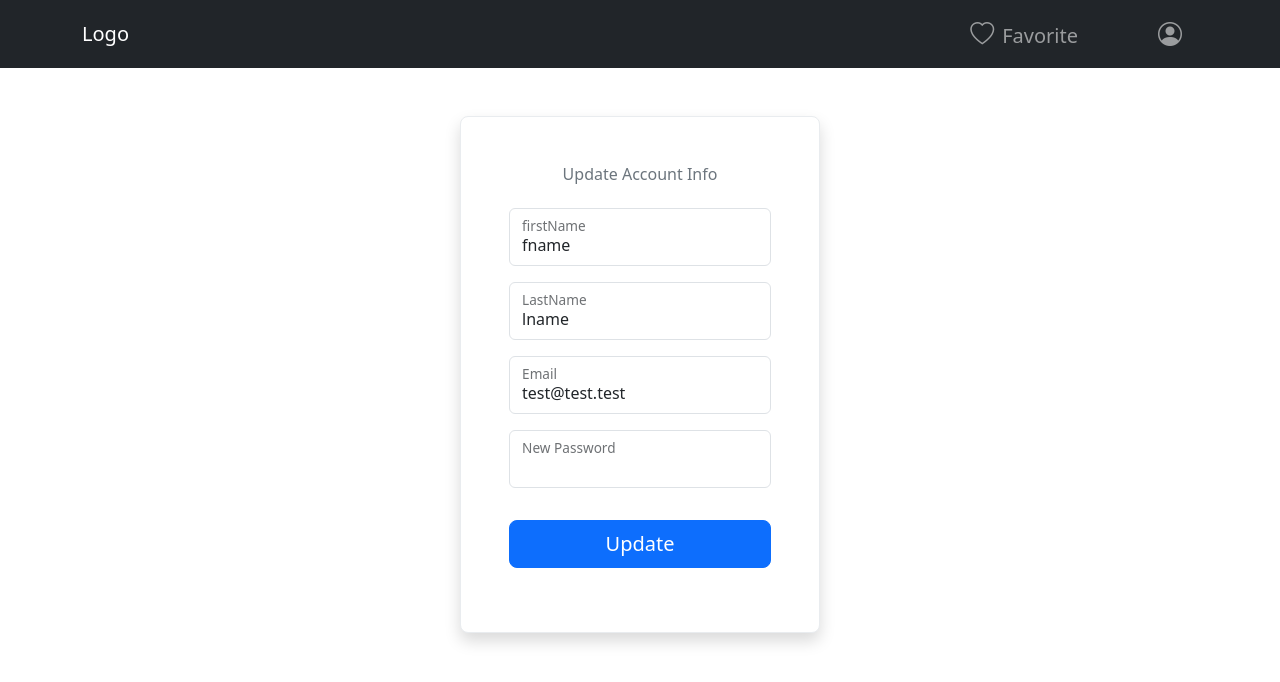
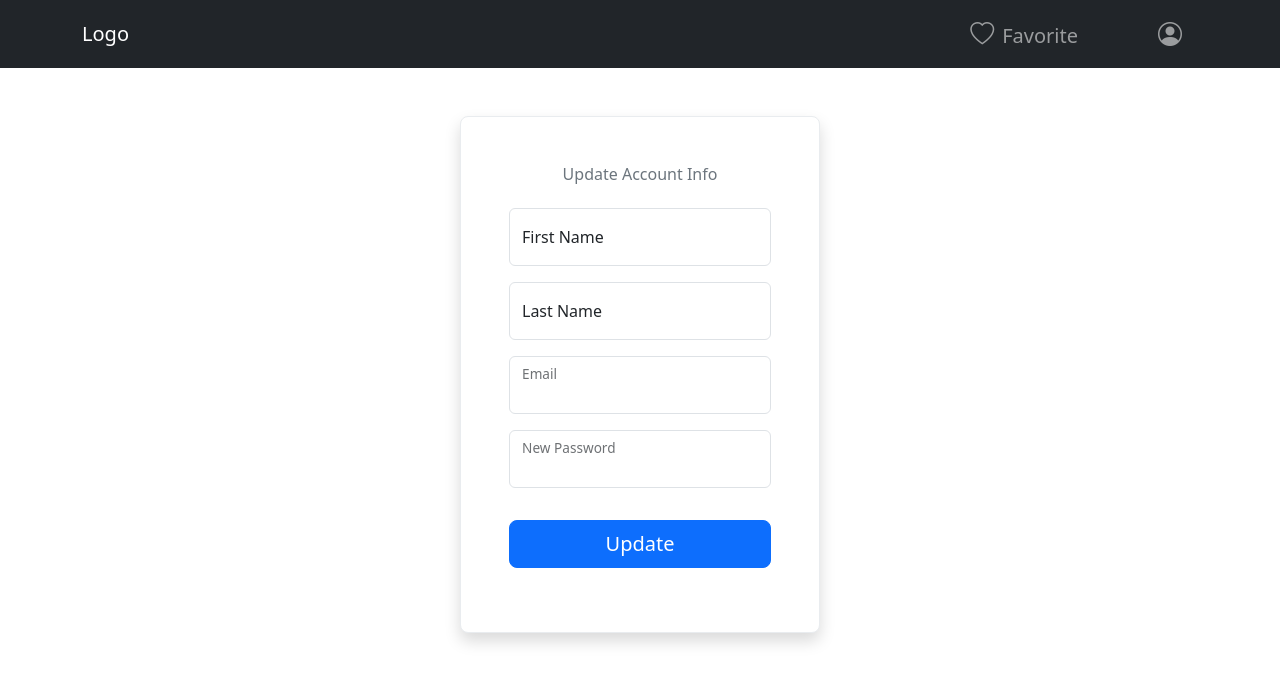
Before and after one commit to Jonathan-Clary/Project2Front-End, a React (Create React App) app in the folder front-end/: page /profile in a window 1280 px wide. Shown: the top 682 px of the page. Built offline with nearby package versions, Linux system fonts and the light colour scheme; no server answers; sample sign-in values are in the browser's storage.

Commit message:
User Profile

```diff
--- a/front-end/src/components/BookingDetails.tsx
+++ b/front-end/src/components/BookingDetails.tsx
@@ -136,7 +136,7 @@ export const BookingDetails: React.FC<BookingHistoryCardDetailsProps> = ({show,
                                         <Form.Group controlId="userReview">
                                             <Form.Label>Your Review</Form.Label>
                                             <Container>
-                                                <StarRating />
+                                                <StarRating rating={booking.hotel.rating}/>
                                             </Container>
                                         </Form.Group>
                                     </Col>
--- a/front-end/src/components/customerHomePage/CustomerHomePage.tsx
+++ b/front-end/src/components/customerHomePage/CustomerHomePage.tsx
@@ -43,6 +43,9 @@ export const CustomerHomePage: React.FC = () => {
   }, [])
   return (
     <Container>
+      <section>
+        <h2>Where is your Destination?</h2>
+      </section>
       <Container>
         <SearchBarComponent />
       </Container>
--- a/front-end/src/components/user/profile/UserProfile.tsx
+++ b/front-end/src/components/user/profile/UserProfile.tsx
@@ -5,8 +5,21 @@ import "./UserProfile.css"
 import { useAuth } from "../../../contexts/AuthContext";
 import createAxiosInstance from "../../../services/AxiosInstance";
 
+interface User {
+    userId : string,
+    firstName : string,
+    lastName : string,
+    email : string
+  }
+
 export default function UserProfile(){
     const {user, token} = useAuth();
+    const [users, setUsers] = useState<User>({
+        userId : '',
+        firstName : '',
+        lastName : '',
+        email : ''
+      })
     const axiosInstance = createAxiosInstance(token);
     const [userId, setUserId] = useState("");
     const [message, setMessage] = useState("");
@@ -24,8 +37,13 @@ export default function UserProfile(){
 
     const [spin, setSpin] = useState(false);
 
+    const getUser = async () => {
+        const response = await axiosInstance.get("/user/" + user?.userId);
+        setUsers(response.data);
+
+      };
+
     // const navigate = useNavigate();
-
 
     const isValidEmail = /^[\w-\.]+@([\w-]+\.)+[\w-]{2,5}$/g;
 
@@ -110,36 +128,13 @@ export default function UserProfile(){
     }
 
     useEffect(()=>{
-
+        getUser()
         if(firstName.length >= 3 && lastName.length >= 3 && email.match(isValidEmail) && (password.length > 3 || password.length == 0))
             setDisableBtn(false);
         else
-            setDisableBtn(true);
-
-        if(user !== null){
-            let user_from_context_api = {"userId":"userId", "firstName":"fname", "lastName":"lname", "email":"test@test.test"}
-            setUserId(user!.userId)
-            setFirstName(user_from_context_api.firstName);
-            setLastName(user_from_context_api.lastName);
-            setEmail(user_from_context_api.email);
-
-            // api.get('/user/me')
-            // .then(function (response) {
-            //     setUserId(response.data.userId)
-            //     setFirstName(response.data.firstName);
-            //     setLastName(response.data.lastName);
-            //     setEmail(response.data.email);
-            // })
-            // .catch((error) =>{
-                // if(error.response){
-                //     if(error.response.status == 401)
-                //         navigate('/login')
-                // }
-                // else
-        //             setMessage("something went wrong.");
-        //     })
-        }
-    });
+            setDisableBtn(false);
+        console.log({users})
+    }, []);
 
 
     return(
@@ -154,16 +149,16 @@ export default function UserProfile(){
                         <Row>
                             <div className="err_msg">{firstNameMsg}</div>
                             <Form.Group className="mb-3">
-                                <Form.FloatingLabel label="firstName">
-                                <Form.Control name="firstName" id="firstName" placeholder="firstName" value={firstName} onChange={validate} />
+                                <Form.FloatingLabel label="First Name">
+                                <Form.Control name="firstName" id="firstName" placeholder="First Name"  onChange={validate} />
                                 </Form.FloatingLabel>
                             </Form.Group>
                         </Row>
                         <Row>
                             <div className="err_msg">{lastNameMsg}</div>
                             <Form.Group className="mb-3">
-                                <Form.FloatingLabel label="LastName">
-                                <Form.Control name="lastName" id="lastName" placeholder="LastName" value={lastName} onChange={validate} />
+                                <Form.FloatingLabel label="Last Name">
+                                <Form.Control name="lastName" id="lastName" placeholder="Last Name"  onChange={validate} />
                                 </Form.FloatingLabel>
                             </Form.Group>
                         </Row>
@@ -171,7 +166,7 @@ export default function UserProfile(){
                             <div className="err_msg">{emailMsg}</div>
                             <Form.Group className="mb-3">
                                 <Form.FloatingLabel label="Email">
-                                <Form.Control name="email" id="email" type="email" placeholder={user?.email} value={email} onChange={validate} readOnly />
+                                <Form.Control name="email" id="email" type="email" placeholder={user?.email}  onChange={validate} />
                                 </Form.FloatingLabel>
                             </Form.Group>
                         </Row>
--- a/front-end/src/interfaces/ReviewInterface.ts
+++ b/front-end/src/interfaces/ReviewInterface.ts
@@ -4,6 +4,6 @@ import { UserInterface } from "./UserInterface";
 export interface ReviewInterface {
     reviewText: string;
     hotel: HotelInterface;
-    stars: String
+    stars: number
     userId: UserInterface["userId"];
 }
```
